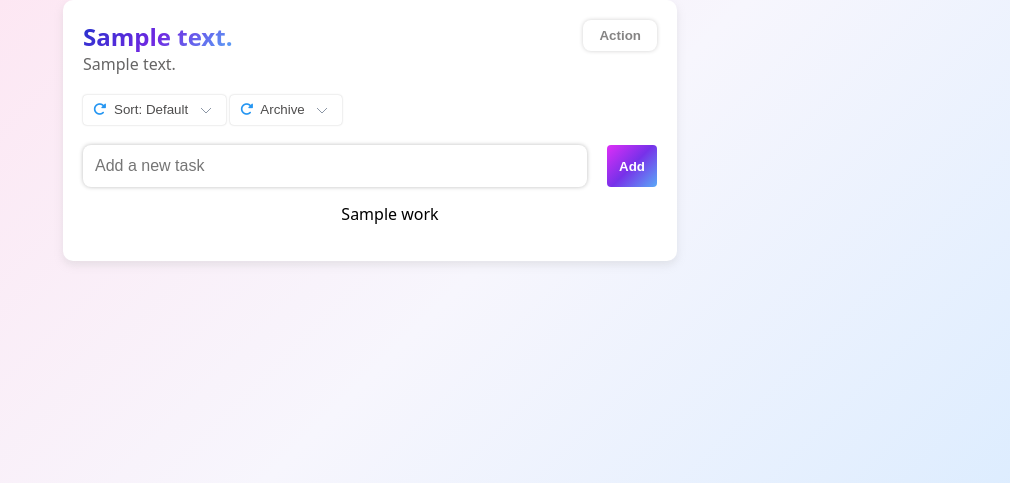
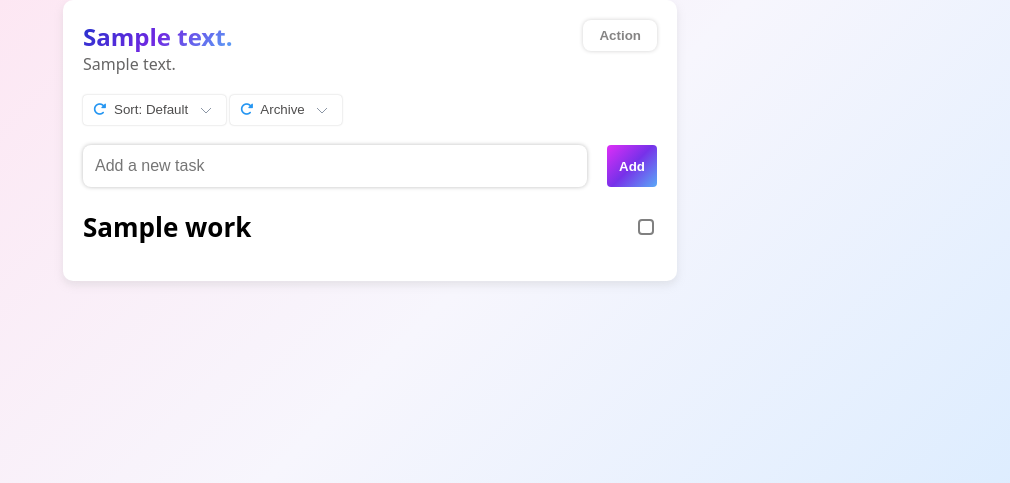
Before and after one commit to im-dlam/SeeQQ, a FastAPI app: page /list-notes/1 in a window 1280 px wide. Shown: the part 30-513 px from the top of the page, without its empty margins (270-1280 px from the left). Run offline with FastAPI, Linux system fonts and the light colour scheme; tables that the repository leaves empty hold one stand-in row (values such as "Sample post").

Commit message:
chore: add checkbox

```diff
--- a/app/static/css/list-note.css
+++ b/app/static/css/list-note.css
@@ -145,3 +145,41 @@
         width: 100%;
     }
 }
+
+#list-works {
+    /* xóa padding mặc định của ul */
+    padding-left: 0;
+}
+#list-works li {
+    font-size: 26px;
+    font-weight: bold;
+    margin-top:6px;
+    width: 100%;
+    display: flex;
+    justify-content: space-between;
+    align-items: center;
+}
+
+#List-works li span {
+    flex: 1;
+    text-align: left;
+}
+
+#list-works input[type="checkbox"] {
+    height: 16px;
+    width:16px;
+    cursor: pointer;
+    border-radius: 4px;
+    appearance: none;
+    border:2px solid gray;
+
+}
+#list-works input[type="checkbox"]:checked {
+    background-color: rgb(124, 159, 255);
+    border-color: #7731e9;
+}
+
+#list-works input[type="checkbox"]:checked::after {
+    /* opacity: 1; */
+    pointer-events: none;
+}
--- a/app/static/js/script.js
+++ b/app/static/js/script.js
@@ -21,7 +21,14 @@ async function list_items(list_works = []) {
     }
     list_works.forEach(w => {
         let new_child = document.createElement('li');
-        new_child.textContent = w.name;
-        document.getElementById('list-works').appendChild(new_child)
+        new_child.className = 'works';
+
+        let span = document.createElement('span');
+        let radio = document.createElement('input');
+        radio.type = 'checkbox';
+        span.textContent = w.name;
+        new_child.appendChild(span);
+        new_child.appendChild(radio);
+        ul.appendChild(new_child)
     })
 }
```
